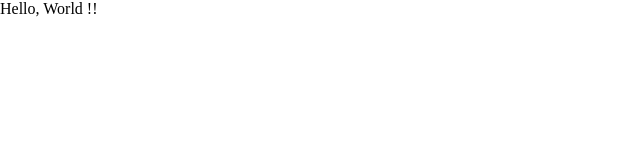
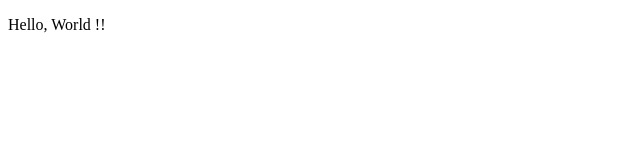
Before and after one commit to takoyaki-3/simple-pwa, a plain HTML site: page index.html in a window 1280 px wide. Shown: the whole page, without its empty margins (0-640 px from the left). Drawn offline with Linux system fonts and the light colour scheme.

Commit message:
cssを修正

```diff
--- a/css/style.css
+++ b/css/style.css
@@ -1,5 +1,5 @@
 * {
-	padding: 0;
+/*	padding: 0;
 	margin: 0;
-	overflow: hidden;
+	overflow: hidden;*/
 }
```
